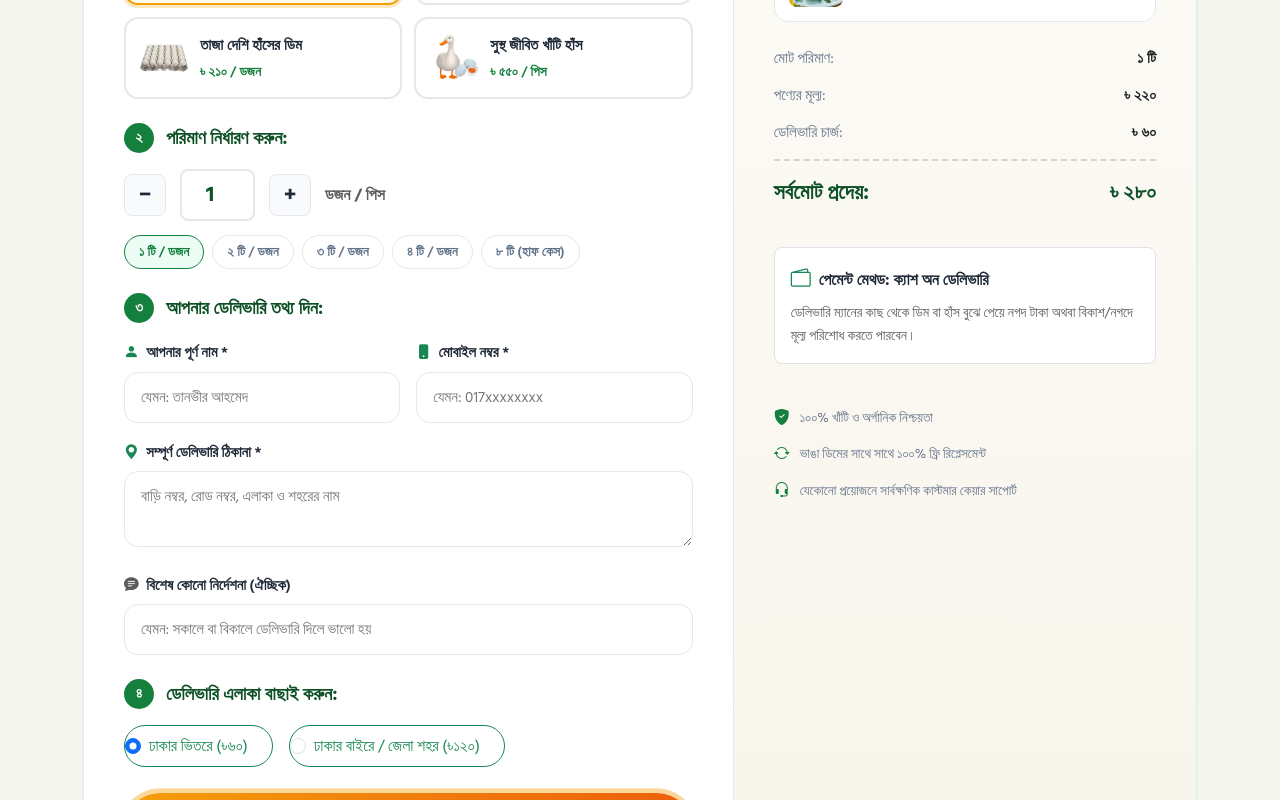
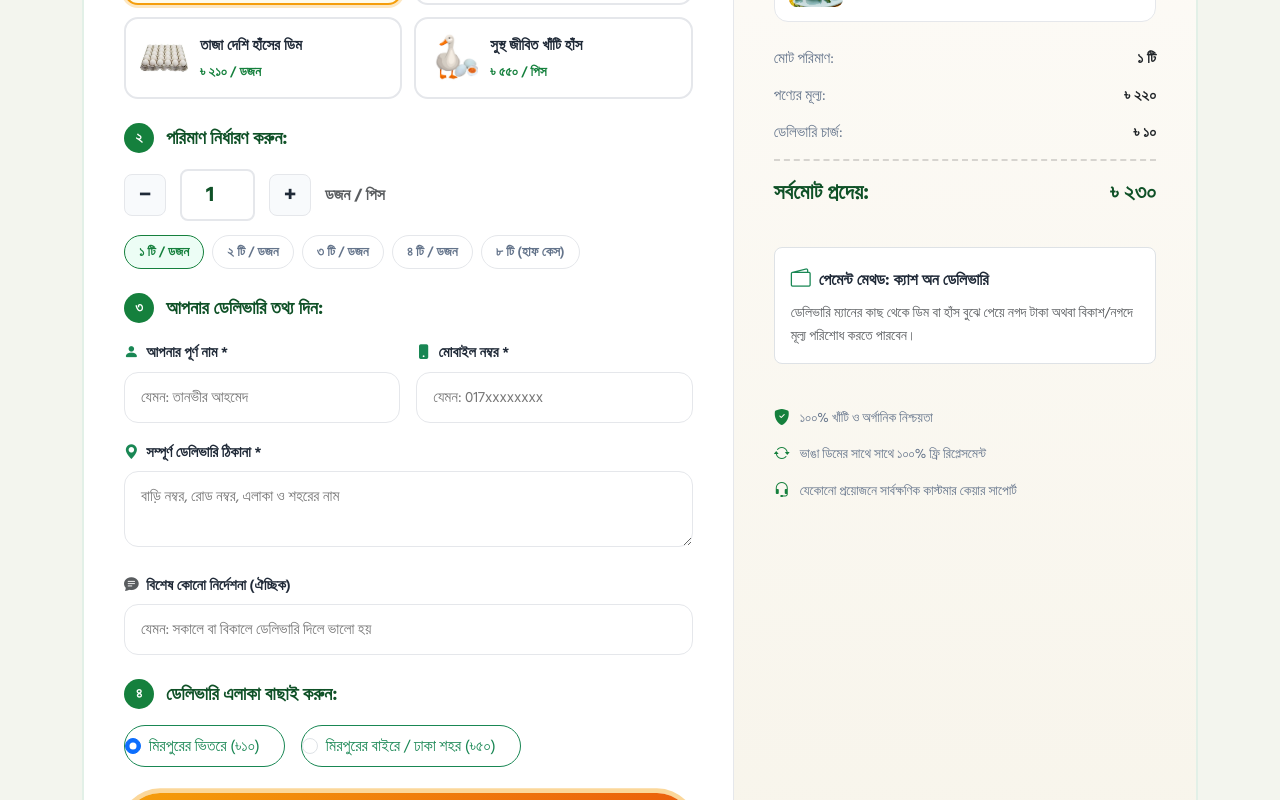
Before and after one commit to naeemcse/landingpage, a plain HTML site: page index.html in a window 1280 px wide. Shown: the part 3540-4340 px from the top of the page. Drawn offline with nearby package versions, Linux system fonts and the light colour scheme.

Commit message:
Added whasapp and google sheet as database

```diff
--- a/data/site-config.json
+++ b/data/site-config.json
@@ -21,8 +21,8 @@
     "topNotice2": "১০০% প্রাকৃতিক খাবার ও ভাঙা ডিমের ফ্রি রিপ্লেসমেন্ট"
   },
   "deliveryCharges": {
-    "insideDhaka": 60,
-    "outsideDhaka": 120
+    "insideDhaka": 10,
+    "outsideDhaka": 50
   },
   "socialLinks": {
     "facebook": "https://facebook.com",
@@ -30,5 +30,5 @@
     "youtube": "https://youtube.com",
     "whatsapp": "https://wa.me/8801846905627"
   },
-  "googleSheetScriptUrl": ""
+  "googleSheetScriptUrl": "https://script.google.com/macros/s/AKfycbwKezn9QVNcqXCwKXeVlY9AEtqW0h4P1OHCnKntf9YchP1tmJBW07wVGxIQaiHw9Nh4/exec"
 }
--- a/index.html
+++ b/index.html
@@ -26,6 +26,13 @@
 
   <!-- Custom Stylesheet with Branding Color Variables -->
   <link rel="stylesheet" href="css/style.css">
+
+  <link rel="icon" href="favicon.ico" sizes="any">
+  <link rel="icon" type="image/png" sizes="32x32" href="./assets/favicon/favicon-32x32.png">
+  <link rel="icon" type="image/png" sizes="16x16" href="./assets/favicon/favicon-16x16.png">
+  <link rel="apple-touch-icon" sizes="180x180" href="./assets/favicon/apple-touch-icon.png">
+  <link rel="manifest" href="./assets/favicon/site.webmanifest">
+
 
   <!-- Structured Data: Organization & Products (SEO) -->
   <script type="application/ld+json" id="seoOrganizationSchema">
@@ -1083,14 +1090,16 @@
             <i class="bi bi-check-lg"></i>
           </div>
 
-          <div class="d-inline-flex align-items-center gap-1 badge bg-success-subtle text-success border border-success-subtle px-3 py-2 rounded-pill mb-3">
+          <div
+            class="d-inline-flex align-items-center gap-1 badge bg-success-subtle text-success border border-success-subtle px-3 py-2 rounded-pill mb-3">
             <i class="bi bi-check2-circle fs-6"></i>
             <span>অর্ডার সফলভাবে সিস্টেমে জমা হয়েছে</span>
           </div>
 
           <h3 class="fw-bold text-dark mb-2">ধন্যবাদ! আপনার অর্ডারটি গৃহীত হয়েছে</h3>
           <p class="text-muted mb-4">
-            আপনার অর্ডারটি সংরক্ষিত হয়েছে। অতি দ্রুত ডেলিভারি নিশ্চিত করতে নিচের সবুজ বাটনে ক্লিক করে আমাদের হোয়াটসঅ্যাপে এক ক্লিকে মেসেজ পাঠান।
+            আপনার অর্ডারটি সংরক্ষিত হয়েছে। অতি দ্রুত ডেলিভারি নিশ্চিত করতে নিচের সবুজ বাটনে ক্লিক করে আমাদের
+            হোয়াটসঅ্যাপে এক ক্লিকে মেসেজ পাঠান।
           </p>
 
           <div class="bg-light p-3 rounded-3 text-start mb-4 border">
@@ -1113,12 +1122,14 @@
           </div>
 
           <div class="d-flex flex-column gap-2">
-            <a id="modalWhatsAppBtn" href="#" target="_blank" class="btn btn-success btn-lg py-3 rounded-pill fw-bold shadow-sm d-flex align-items-center justify-content-center gap-2">
+            <a id="modalWhatsAppBtn" href="#" target="_blank"
+              class="btn btn-success btn-lg py-3 rounded-pill fw-bold shadow-sm d-flex align-items-center justify-content-center gap-2">
               <i class="bi bi-whatsapp fs-4"></i>
               <span>হোয়াটসঅ্যাপে মেসেজ পাঠান (অর্ডার কনফার্ম)</span>
             </a>
             <p class="small text-muted mb-2">
-              <i class="bi bi-info-circle me-1"></i> হোয়াটসঅ্যাপে মেসেজ পাঠালে আমরা সরাসরি আপনার সাথে যোগাযোগ করে দ্রুততম সময়ে ডিম পৌঁছে দেব।
+              <i class="bi bi-info-circle me-1"></i> হোয়াটসঅ্যাপে মেসেজ পাঠালে আমরা সরাসরি আপনার সাথে যোগাযোগ করে
+              দ্রুততম সময়ে ডিম পৌঁছে দেব।
             </p>
             <button type="button" class="btn btn-outline-secondary py-2 rounded-pill" data-bs-dismiss="modal">
               পরে যোগাযোগ করব / বন্ধ করুন
--- a/js/main.js
+++ b/js/main.js
@@ -28,13 +28,13 @@ document.addEventListener('DOMContentLoaded', () => {
       credit: "ডিজাইন ও ডেভেলপমেন্ট: আধুনিক হাই-কনভার্সন ল্যান্ডিং পেজ"
     },
     contact: {
-      phone: "01700000000",
-      phoneDisplay: "০১৭০০-০০০০০০",
+      phone: "01846905627",
+      phoneDisplay: "০১৮৪৬-৯০৫৬২৭",
       supportHours: "সকাল ৮টা - রাত ১০টা",
-      whatsappNumber: "8801700000000",
+      whatsappNumber: "8801846905627",
       whatsappDefaultMessage: "আমি ডিম বা হাঁস অর্ডার করতে চাই",
-      email: "order@dimbari.com",
-      farmAddress: "ডেমরা রোড, মাতুয়াইল, ঢাকা-১৩৬২",
+      email: "pasheaci@gmail.com",
+      farmAddress: "মিরপুর ১২ , পল্লবী ",
       deliveryHours: "প্রতিদিন সকাল ৯টা থেকে সন্ধ্যা ৮টা"
     },
     notices: {
@@ -42,8 +42,8 @@ document.addEventListener('DOMContentLoaded', () => {
       topNotice2: "১০০% প্রাকৃতিক খাবার ও ভাঙা ডিমের ফ্রি রিপ্লেসমেন্ট"
     },
     deliveryCharges: {
-      insideDhaka: 60,
-      outsideDhaka: 120
+      insideDhaka: 10,
+      outsideDhaka: 50
     },
     socialLinks: {
       facebook: "https://facebook.com",
@@ -269,7 +269,7 @@ document.addEventListener('DOMContentLoaded', () => {
         if (insideRadio.checked) deliveryFee = parseInt(config.deliveryCharges.insideDhaka, 10);
       }
       if (insideLabel && config.deliveryCharges.insideDhaka) {
-        insideLabel.textContent = `ঢাকার ভিতরে (৳${toBanglaDigits(config.deliveryCharges.insideDhaka)})`;
+        insideLabel.textContent = `মিরপুরের ভিতরে (৳${toBanglaDigits(config.deliveryCharges.insideDhaka)})`;
       }
 
       const outsideRadio = document.getElementById('deliveryOutsideRadio');
@@ -279,7 +279,7 @@ document.addEventListener('DOMContentLoaded', () => {
         if (outsideRadio.checked) deliveryFee = parseInt(config.deliveryCharges.outsideDhaka, 10);
       }
       if (outsideLabel && config.deliveryCharges.outsideDhaka) {
-        outsideLabel.textContent = `ঢাকার বাইরে / জেলা শহর (৳${toBanglaDigits(config.deliveryCharges.outsideDhaka)})`;
+        outsideLabel.textContent = `মিরপুরের বাইরে / ঢাকা শহর (৳${toBanglaDigits(config.deliveryCharges.outsideDhaka)})`;
       }
     }
 
@@ -320,7 +320,7 @@ document.addEventListener('DOMContentLoaded', () => {
           "email": config.contact.email || "order@dimbari.com",
           "address": {
             "@type": "PostalAddress",
-            "streetAddress": config.contact.farmAddress || "ডেমরা রোড, মাতুয়াইল",
+            "streetAddress": config.contact.farmAddress || "মিরপুর ১২ , পল্লবী ",
             "addressLocality": "ঢাকা",
             "postalCode": "1362",
             "addressCountry": "BD"
```
Also changed, not shown: assets/favicon/android-chrome-192x192.png (added), assets/favicon/android-chrome-512x512.png (added), assets/favicon/apple-touch-icon.png (added), assets/favicon/favicon-16x16.png (added), assets/favicon/favicon-32x32.png (added), assets/favicon/site.webmanifest (added), favicon.ico (added).
